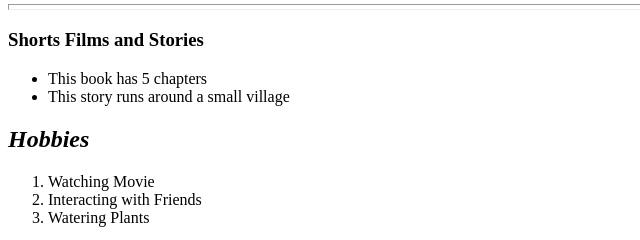
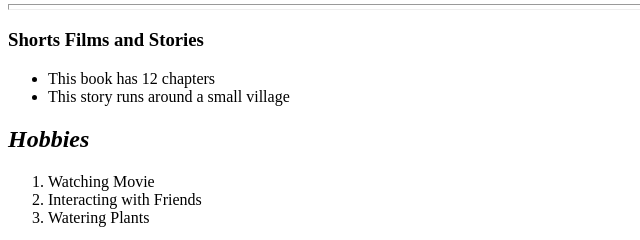
Before and after one commit to JayaVenkat22/Web-Development, a plain HTML site: page index.html in a window 1280 px wide. Shown: the part 164-404 px from the top of the page, 0-640 px from the left. Drawn offline with Linux system fonts and the light colour scheme.

Commit message:
chapter count change

```diff
--- a/index.html
+++ b/index.html
@@ -14,7 +14,7 @@
     </center>
     <h3> Shorts Films and Stories</h3>
     <ul>
-        <li> This book has 5 chapters </li>
+        <li> This book has 12 chapters </li>
         <li> This story runs around  a small village </li>
     </ul>
     <h2><em> Hobbies </em></h2>
```
